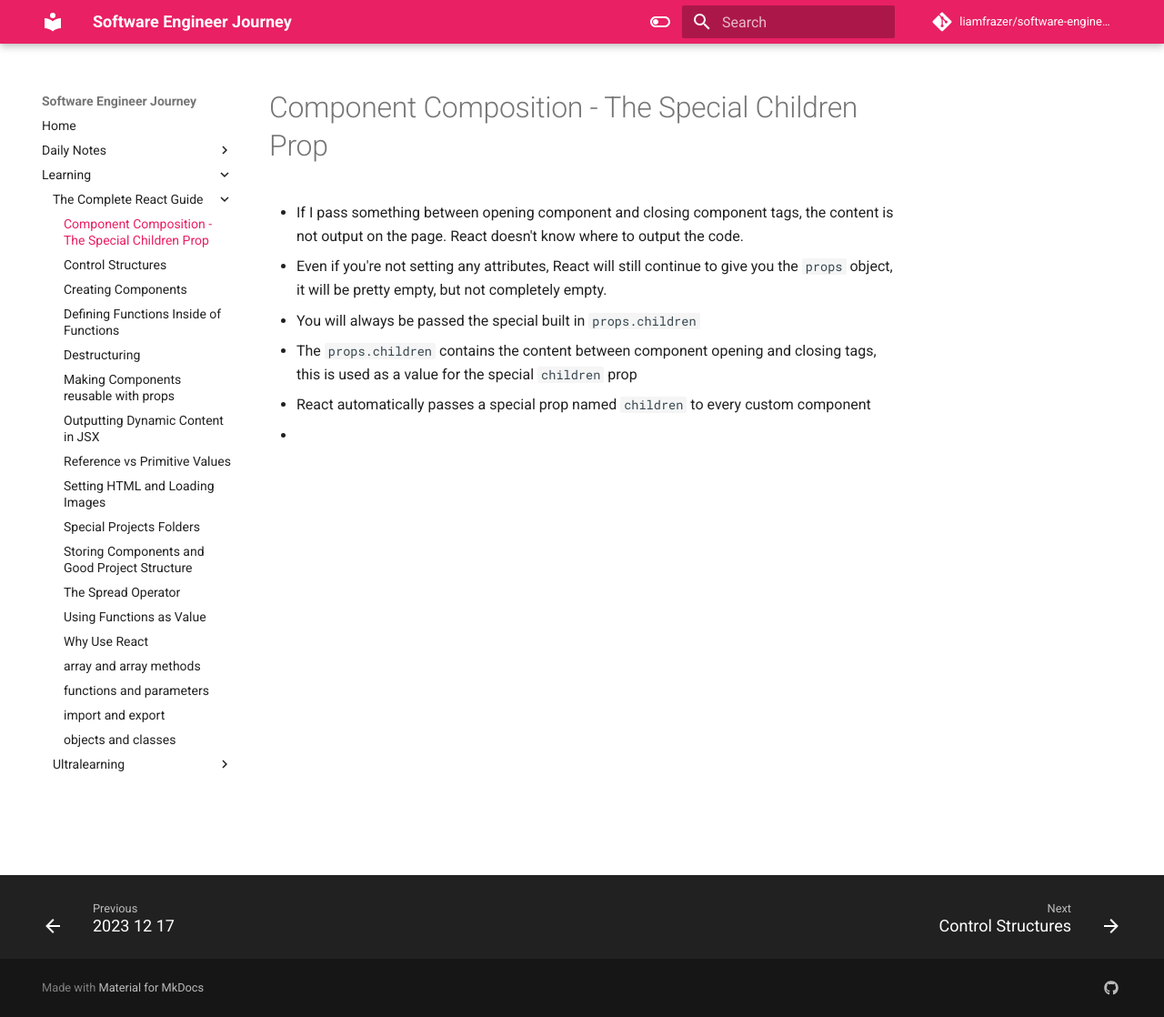
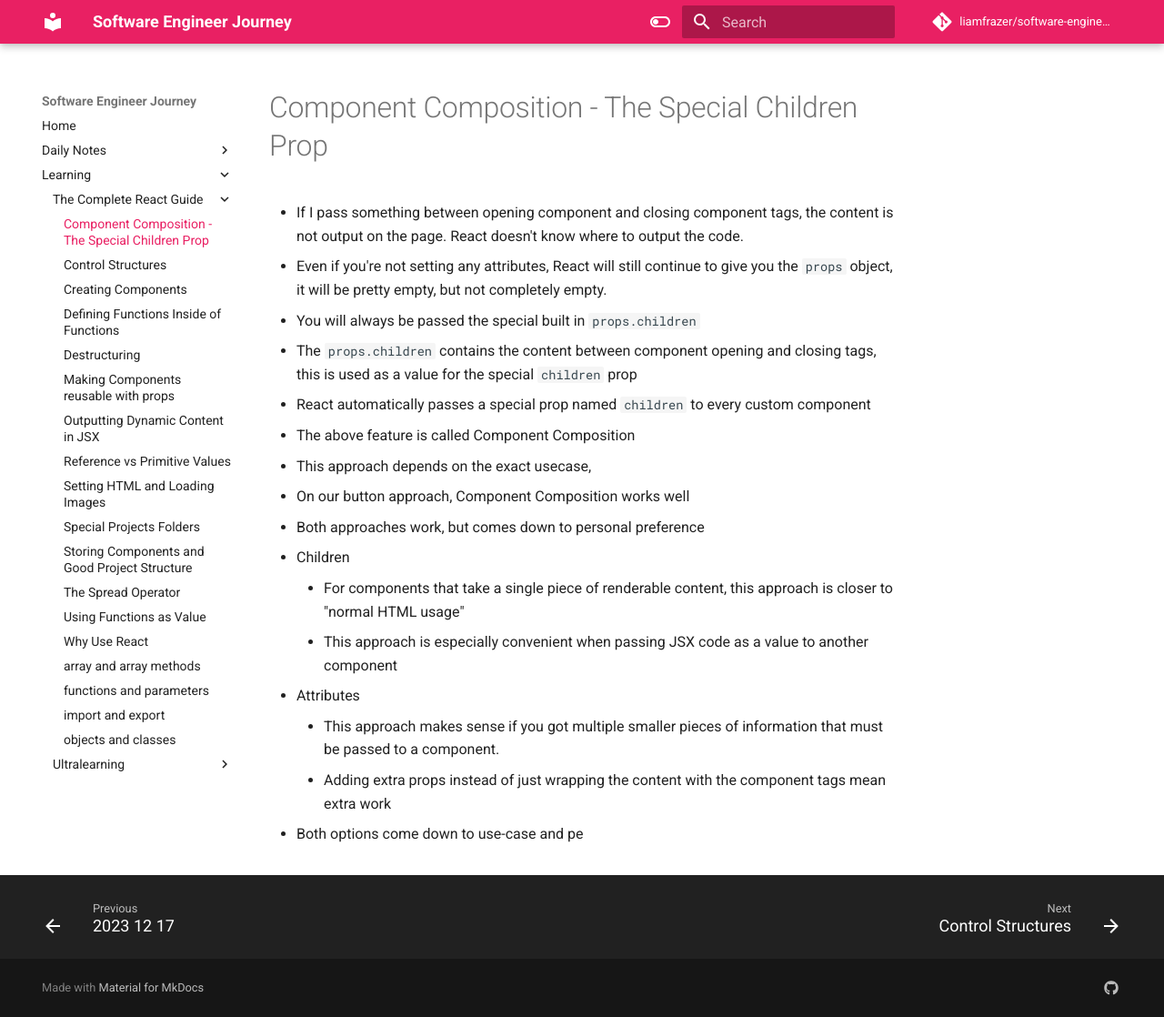
Before and after one commit to liamfrazer/software-engineer-journey, an MkDocs documentation site: the page built from docs/Learning/The Complete React Guide/Component Composition - The Special Children Prop.md, in a window 1280 px wide and 1118 px high. Shown: the whole window at 91% size. Built offline with MkDocs 1.6.1 and Material for MkDocs 9.7.7, drawn with Linux system fonts in a browser that asks for light colours; comment, search, counter and statistics services are not loaded.

Commit message:
vault backup: 2023-12-17 11:27:39

```diff
--- a/docs/Learning/The Complete React Guide/Component Composition - The Special Children Prop.md
+++ b/docs/Learning/The Complete React Guide/Component Composition - The Special Children Prop.md
@@ -15,4 +15,18 @@ tags:
 
 * The `props.children` contains the content between component opening and closing tags, this is used as a value for the special `children` prop
 * React automatically passes a special prop named `children` to every custom component
-*
+
+
+* The above feature is called Component Composition
+* This approach depends on the exact usecase,
+* On our button approach, Component Composition works well
+* Both approaches work, but comes down to personal preference
+
+* Children
+	* For components that take a single piece of renderable content, this approach is closer to "normal HTML usage"
+	* This approach is especially convenient when passing JSX code as a value to another component
+* Attributes
+	* This approach makes sense if you got multiple smaller pieces of information that must be passed to a component.
+	* Adding extra props instead of just wrapping the content with the component tags mean extra work
+
+* Both options come down to use-case and pe
```
